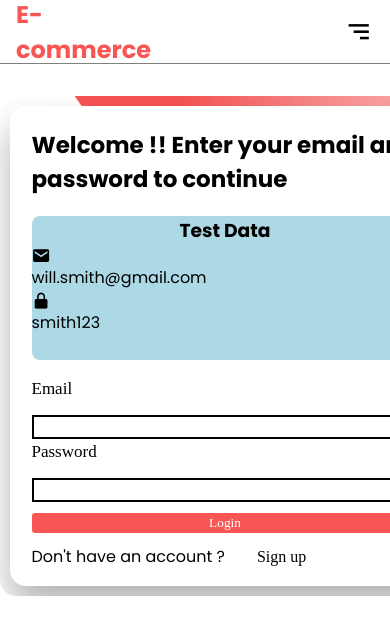
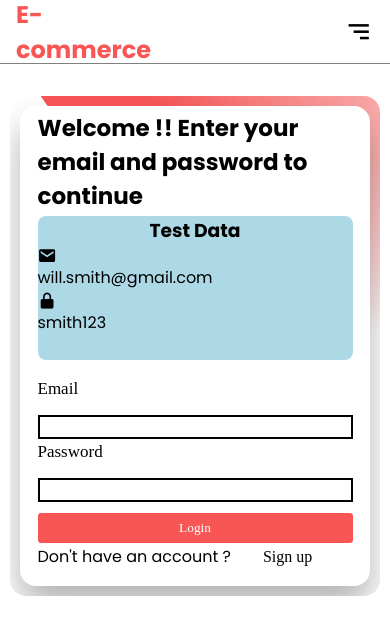
Before and after one commit to Davgcore/e-comerce, a React (Vite) app: page /login in a window 390 px wide. Shown: the top 634 px of the page. Built offline with nearby package versions, Linux system fonts and the light colour scheme; no server answers; the HTML template or start-up script is replaced by a standard one.

Commit message:
modification

```diff
--- a/src/components/shared/styles/Header.css
+++ b/src/components/shared/styles/Header.css
@@ -85,7 +85,7 @@
         position: fixed;
         top: 4rem;
         padding-right: 0;
-        width: 20vw;
+        width: 10vw;
         height: calc(100vh - 16rem);
         display: flex;
         flex-direction: column;
@@ -95,7 +95,7 @@
         color: white;
         border-top-left-radius: 1rem;
         border-bottom-left-radius: 1rem;
-        background-color: #f85555;
+
     }
 
     .bx-menu-alt-right{
--- a/src/pages/styles/LogIn.css
+++ b/src/pages/styles/LogIn.css
@@ -3,7 +3,7 @@ hr{
 }
 
 .log{
-    max-width: 600px;
+    max-width: 500px;
     width:100%;
     height: 500px;
     display: flex;
@@ -17,7 +17,7 @@ hr{
 }
 
 .log__container{
-    width: 450px;
+    width: 370px;
     height: 500px;
     position: absolute;
     top: 0rem;
@@ -46,7 +46,7 @@ hr{
 }
 
 .log__container-content{
-    width: 430px;
+    width: 350px;
     height: 480px;
     position: absolute;
     top: 0;
@@ -126,7 +126,7 @@ hr{
 
 .log__form-btn{
     width: 100%;
-    height: 20px;
+    height: 30px;
     margin-top: 0.5rem;
     border: none;
     border-radius: 0.2rem;
```
